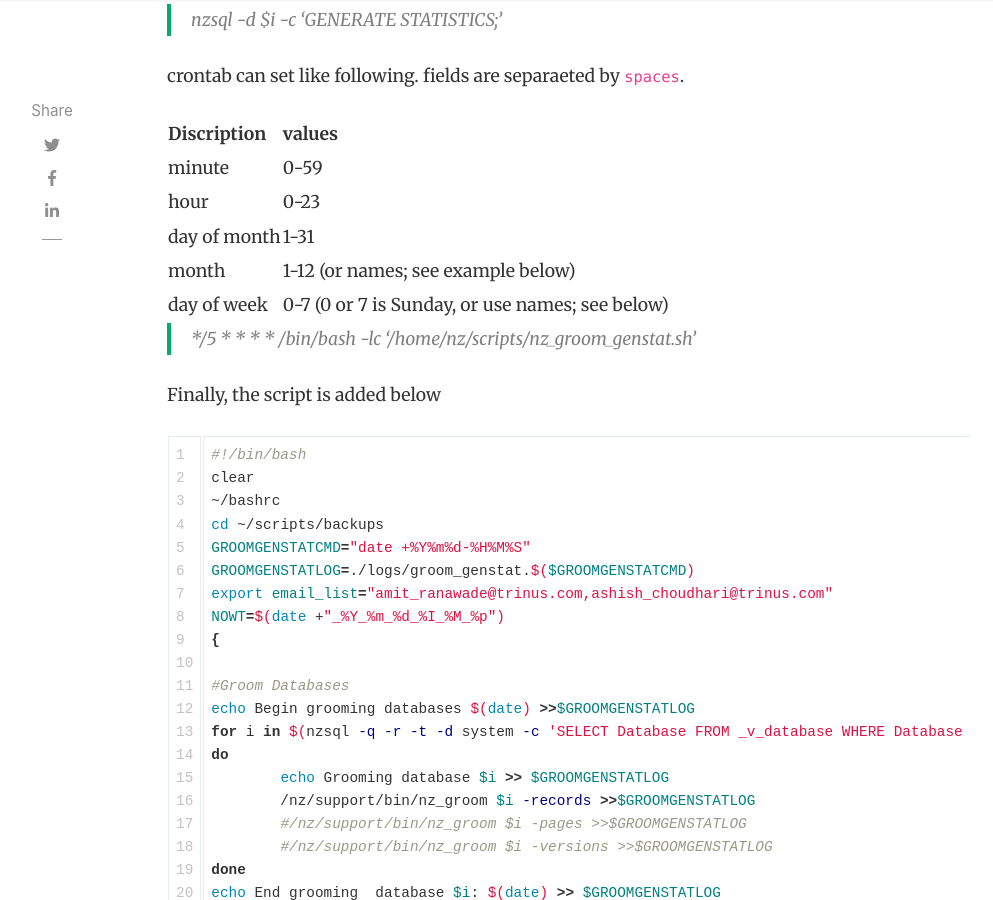
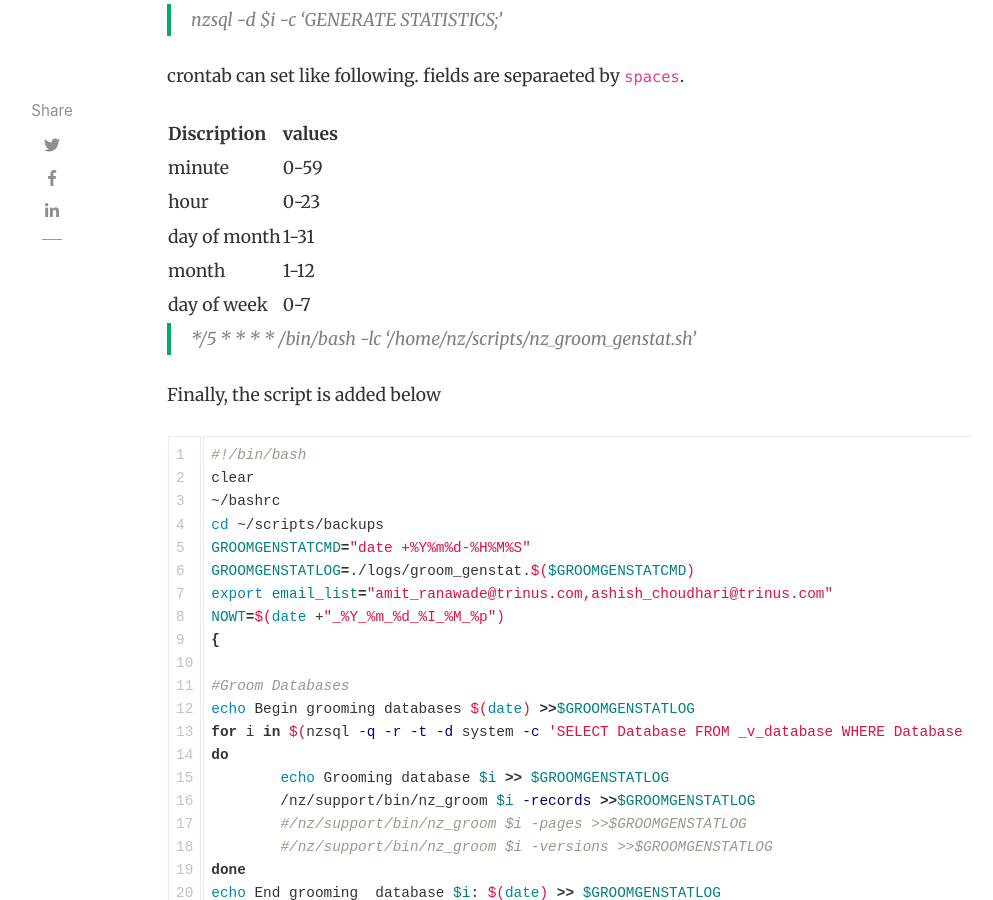
Before and after one commit to ashish-choudhari/weblog, a Jekyll site: the page built from _posts/2020-03-02-Groom-genstat-on-netezza.md, in a window 1280 px wide and 900 px high, scrolled down 2093 px. Shown: the whole window, without its empty margins (118-1111 px from the left). Built offline with Jekyll 4.4.1, drawn with Linux system fonts in a browser that asks for light colours; nearby versions of some CDN libraries; comment, search, counter and statistics services are not loaded.

Commit message:
table changes

```diff
--- a/_posts/2020-03-02-Groom-genstat-on-netezza.md
+++ b/_posts/2020-03-02-Groom-genstat-on-netezza.md
@@ -44,13 +44,14 @@
 crontab can set like following.
 fields are separaeted by `spaces`.
 
-| Discription | values |
-| :--- | :--- |
-| minute | 0-59 |
-| hour |	0-23
-| day of month | 1-31|
-| month	| 1-12 (or names; see example below)|
-| day of week | 0-7 (0 or 7 is Sunday, or use  names; see below)|
+
+|Discription|values|
+|---	|---	|
+|minute|0-59|
+|hour|0-23|
+|day of month|1-31|
+|month|1-12|
+|day of week|0-7|
 
 > */5 * * * * /bin/bash -lc '/home/nz/scripts/nz_groom_genstat.sh'
 
```
